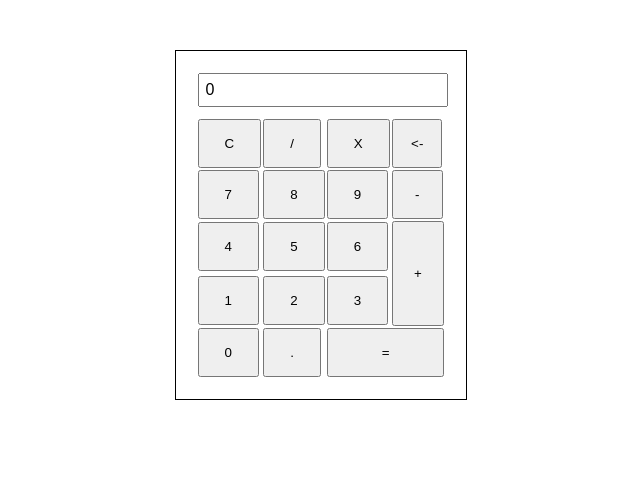
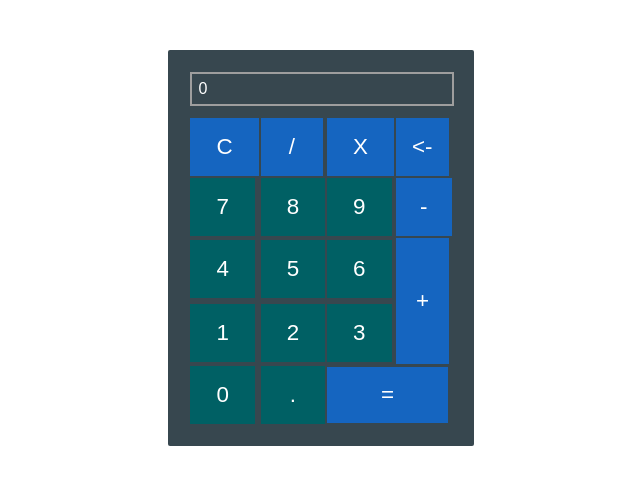
Before and after one commit to Rafael-LH/calculadoraConJs, a plain HTML site: page index.html in a window 1280 px wide. Shown: the whole page, without its empty margins (319-959 px from the left). Drawn offline with Linux system fonts and the light colour scheme.

Commit message:
estilos terminados, solucion a unos problemas al poner un pun y despues borrarlo ya no te dejaba poner otro, proyecto terminado

```diff
--- a/css/styles.css
+++ b/css/styles.css
@@ -6,32 +6,52 @@
 
   input{
     padding: 15px 25px;
+    font-size: 1.4em;
+    color: #fff;
   }
 
 .contenedorCalculadora{
     width: 20%;
     margin: auto;
-    border: 1px solid black;
+    background: #37474f;
     padding: 20px;
     margin-top: 50px;
+    border-radius: 2px;
 }
  .cajadetexto{
       width: 95%;
       padding: 6px;
       font-size: 1em;
+      background: transparent;
+      color: #fff;
+      border: 2px solid #9e9e9e;
       margin-bottom: 10px;
 }
+.blue{
+    background-color: #1565c0;
+    border: 1px solid #1565c0;
+}
+.gris{
+    background: #006064;
+    border: 1px solid #006064;
+}
 .borrar{
-  padding: 15px 17px;
+  padding: 15px 15px;
 }
 .menos{
-  padding: 15px 21px;
+  padding: 15px 23px;
 
 }
+.entre{
+  padding: 15px 27px;
+}
 .igual{
-    padding: 15px 53px;
+    padding: 14px 53px;
 }
 .mas{
-  padding: 43px 20px;
+  padding: 49px 19px;
+}
+.punto{
+  padding: 15px 28px;
 
 }
--- a/index.html
+++ b/index.html
@@ -13,32 +13,32 @@
                 <td colspan="10"><input id="cajadetexto" class='cajadetexto' type="text" name=""></td>
               </tr>
               <tr>
-                <td><input id="borrarTodo" type="button" value="C"></td>
-                <td><input onclick= 'Divicion()'type="button" value="/"></td>
-                <td><input onclick='Multiplicacion()' type="button" value="X"></td>
-                <td><input onclick='dell()' class="borrar" type="button" value="<-"></td>
+                <td><input class='blue' id="borrarTodo" type="button" value="C"></td>
+                <td><input class='blue entre' onclick= 'Divicion()'type="button" value="/"></td>
+                <td><input class='blue' onclick='Multiplicacion()' type="button" value="X"></td>
+                <td><input onclick='dell()' class="borrar blue" type="button" value="<-"></td>
               </tr>
               <tr>
-                  <td><input onClick="operacion(7)" type="button" value="7"></td>
-                  <td><input onclick="operacion(8)" type="button" value="8"></td>
-                  <td><input onclick="operacion(9)" type="button" value="9"></td>
-                  <td><input onclick="Restar()" class="menos" type="button" value="-"></td>
+                  <td><input class='gris'onClick="operacion(7)" type="button" value="7"></td>
+                  <td><input class='gris'onclick="operacion(8)" type="button" value="8"></td>
+                  <td><input class='gris'onclick="operacion(9)" type="button" value="9"></td>
+                  <td><input onclick="Restar()" class="menos blue" type="button" value="-"></td>
               </tr>
               <tr>
-                  <td><input onclick="operacion(4)" type="button" value="4"></td>
-                  <td><input onclick="operacion(5)" type="button" value="5"></td>
-                  <td><input onclick="operacion(6)" type="button" value="6"></td>
-                  <td rowspan="2"><input onClick="Sumar()" class="mas" type="button" value="+"></td>
+                  <td><input class='gris'onclick="operacion(4)" type="button" value="4"></td>
+                  <td><input class='gris'onclick="operacion(5)" type="button" value="5"></td>
+                  <td><input class='gris'onclick="operacion(6)" type="button" value="6"></td>
+                  <td rowspan="2"><input onClick="Sumar()" class="mas blue" type="button" value="+"></td>
               </tr>
               <tr>
-                <td><input onclick="operacion(1)" type="button" value="1"></td>
-                <td><input onclick="operacion(2)" type="button" value="2"></td>
-                <td><input onclick="operacion(3)" type="button" value="3"></td>
+                <td><input class='gris'onclick="operacion(1)" type="button" value="1"></td>
+                <td><input class='gris'onclick="operacion(2)" type="button" value="2"></td>
+                <td><input class='gris'onclick="operacion(3)" type="button" value="3"></td>
               </tr>
               <tr>
-                <td><input onclick="operacion(0)" type="button" value="0"></td>
-                <td><input onclick="decimal()" type="button" value="."></td>
-                <td colspan="2"><input onclick="igual()" class="igual" type="button" value="="></td>
+                <td><input class='gris' onclick="operacion(0)" type="button" value="0"></td>
+                <td><input class='gris punto' onclick="decimal()" type="button" value="."></td>
+                <td colspan="2"><input onclick="igual()" class="igual blue" type="button" value="="></td>
               </tr>
         </table>
 
--- a/js/javascript.js
+++ b/js/javascript.js
@@ -12,6 +12,15 @@
           aux = document.getElementById('cajadetexto').value;
         }
         function borrar(){
+              /*esta variable es para checar si en esta cadena hay un punto decimal*/
+              var verCadena = document.getElementById('cajadetexto').value;
+
+              for (var i = 0; i < verCadena.length; i++) {
+                   if(verCadena[i] == '.'){
+                        puntoDes = true;
+                    }
+              }
+
               document.getElementById('cajadetexto').value='0';
               aux = '';
 
@@ -19,10 +28,15 @@
 
         function dell(){
                 var cad =  document.getElementById('cajadetexto').value;
+                var encontrarPunto = cad;
+                var encontrarPunto = encontrarPunto.substring(encontrarPunto.length-1);
                 var res = cad.substring(0,cad.length-1);
+
                if(res.length > 0){
                     aux = document.getElementById('cajadetexto').value = res;
-              }else {
+              }if(encontrarPunto == '.'){
+                    puntoDes = true;
+              }else if(res.length <= 0){
                     document.getElementById('cajadetexto').value = '0';
                     aux = '';
               }
@@ -31,9 +45,13 @@
         /*valida que no puedan ingresar texto*/
         function text(){
               cajadeTexto = document.getElementById('cajadetexto').value;
-              var validaText = /^([a-zA-Z]{0,})$/;
-              if(validaText.test(cajadeTexto) ){
+              var validaNumber = /^([0-9]{0,})$/;
+
+              for (var i = 0; i < cajadeTexto.length; i++) {
+                      if(!validaNumber.test(cajadeTexto[i]) ){
                           document.getElementById('cajadetexto').value = '';
+                          aux = '';
+                        }
                     }
           }cajadeTexto.addEventListener('keypress',text);
 
```
Also changed, not shown: css/styles.min.css, js/javascript.min.js. Lines whose indentation alone changed are shown as unchanged.
